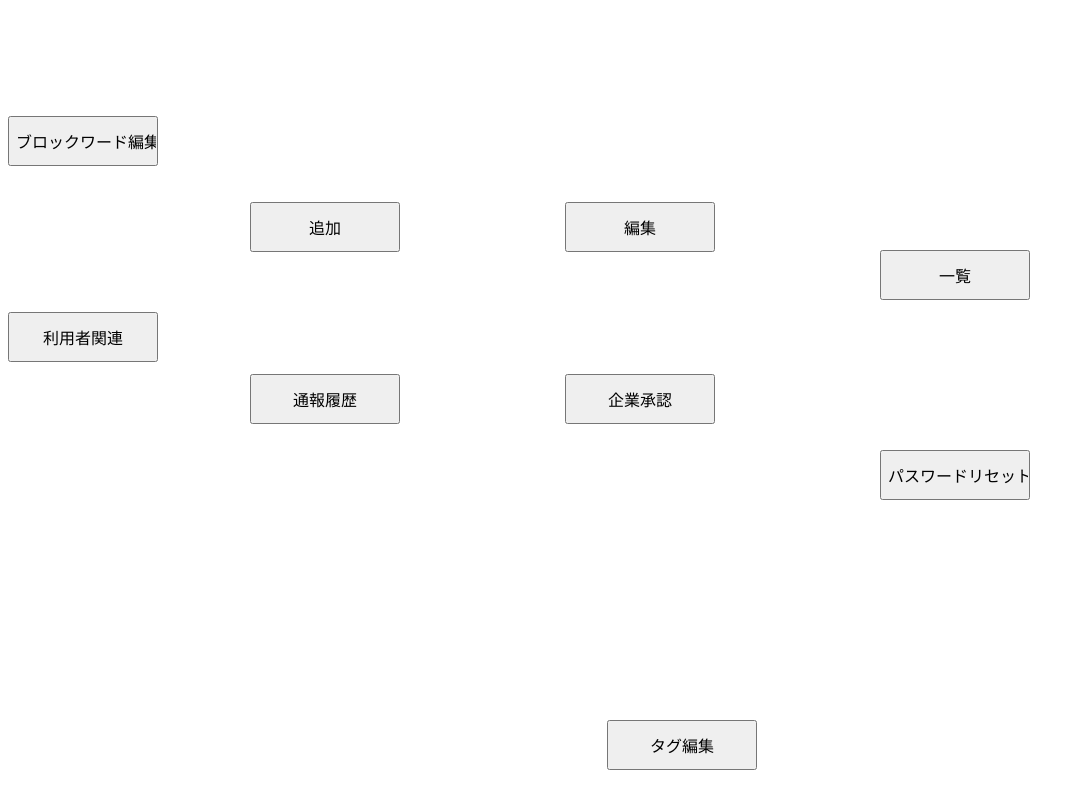
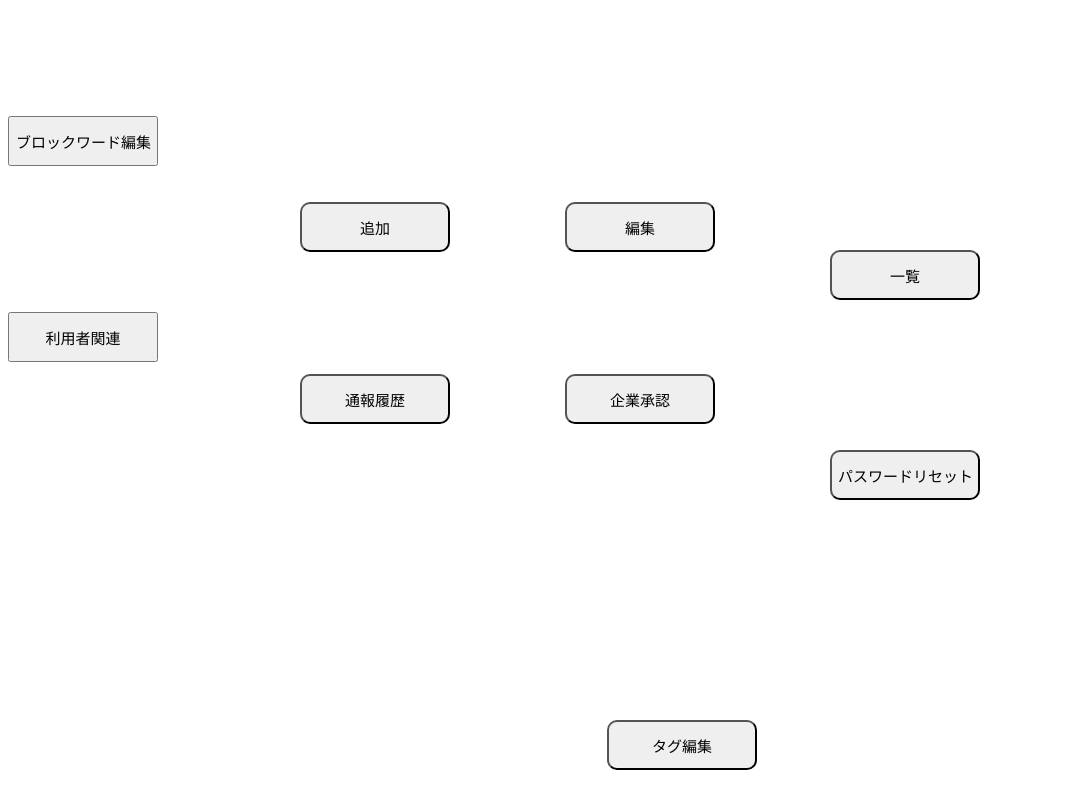
Before and after one commit to 231048Miki/Oto-fu, a PHP site: page /admintop.php in a window 1280 px wide. Shown: the whole page, without its empty margins (0-1085 px from the left). Run offline with PHP 8.4, Linux system fonts and the light colour scheme.

Commit message:
手直し

```diff
--- a/komatsu/admintop.php
+++ b/komatsu/admintop.php
@@ -5,21 +5,21 @@
   <style>
     .right {
       position: absolute;
-      right: 250px;
+      right: 300px;
       top: 450px;
     }
     .right1 {
       position: absolute;
-      right: 250px;
+      right: 300px;
       top: 250px;
     }
     .left {
       position: absolute;
-      left: 250px;
+      left: 300px;
     }
     .left1 {
       position: absolute;
-      left: 250px;
+      left: 300px;
     }
     .bottom {
       position: absolute;
@@ -30,62 +30,52 @@
       position: relative;
       top: 60px;
     }
-
-    /* ボタンのサイズを変更するCSS */
     input[type="button"] {
-      width: 150px;   /* 幅を指定 */
-      height: 50px;   /* 高さを指定 */
-      font-size: 16px;  /* 文字サイズを指定 */
+      width: 150px;
+      height: 50px;
+      font-size: 15px;
     }
-
-    /* 特定のボタンのサイズを変更する例 */
-    .large-button {
-      width: 200px;
-      height: 60px;
+    .rounded {
+      border-radius: 10px;
     }
-    .small-button {
-      width: 100px;
-      height: 40px;
-    }
-
   </style>
 </head>
 <body>
   <br><br><br><br><br><br>
-  <input type="button" onclick="location.href='./admintop.php'" value="ブロックワード編集" class="large-button"><br><br><br>
+  <input type="button" onclick="location.href='./admintop.php'" value="ブロックワード編集"><br><br><br>
 
   <div class="left1">
-    <input type="button" onclick="location.href='./index.html'" value="追加" class="small-button">
+    <input type="button" class="rounded" onclick="location.href='./index.html'" value="追加">
   </div>
 
   <center>
-    <input type="button" onclick="location.href='./index.html'" value="編集" class="large-button">
+    <input type="button" class="rounded" onclick="location.href='./index.html'" value="編集">
   </center>
 
   <div class="right1">
-    <input type="button" onclick="location.href='./index.html'" value="一覧" class="small-button"><br><br><br>
+    <input type="button" class="rounded" onclick="location.href='./index.html'" value="一覧"><br><br><br>
   </div>
 
   <div class="aaa">
-    <input type="button" onclick="location.href='./admintop.php'" value="利用者関連" class="large-button"><br><br><br>
+    <input type="button" onclick="location.href='./admintop.php'" value="利用者関連"><br><br><br>
   </div>
 
   <br><br>
   <div class="left">
-    <input type="button" onclick="location.href='./index.html'" value="通報履歴" class="small-button">
+    <input type="button" class="rounded" onclick="location.href='./index.html'" value="通報履歴">
   </div>
 
   <center>
-    <input type="button" onclick="location.href='./index.html'" value="企業承認" class="large-button">
+    <input type="button" class="rounded" onclick="location.href='./index.html'" value="企業承認">
   </center>
 
   <div class="right">
-    <input type="button" onclick="location.href='./index.html'" value="パスワードリセット" class="small-button">
+    <input type="button" class="rounded" onclick="location.href='./index.html'" value="パスワードリセット">
   </div>
 
   <div class="bottom">
     <center>
-      <input type="button" onclick="location.href='./index.html'" value="タグ編集" class="large-button">
+      <input type="button" class="rounded" onclick="location.href='./index.html'" value="タグ編集">
     </center>
   </div>
 </body>
```
Also changed, not shown: komatsu/browsing.php (+32 -5 lines).
